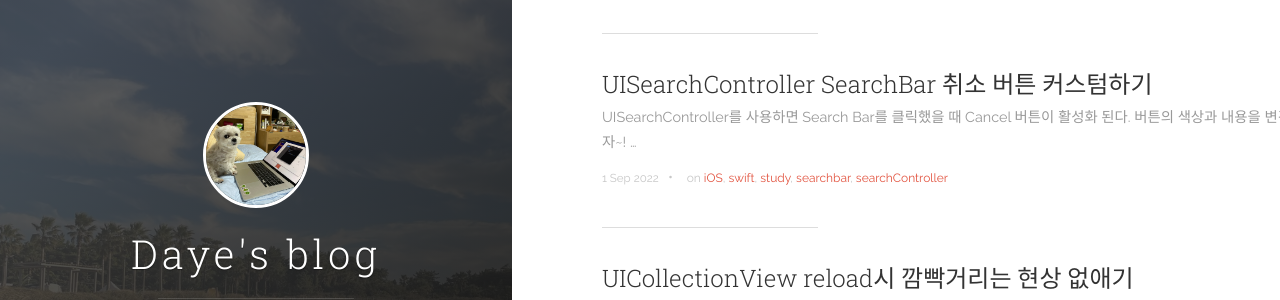
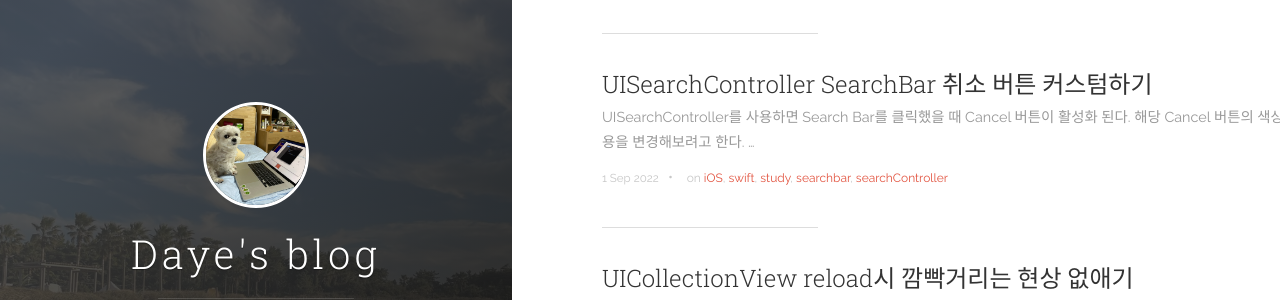
Before and after one commit to dy-yb/dy-yb.github.io, a Jekyll site: the page built from index.html, in a window 1280 px wide and 900 px high. Shown: the part 175-475 px from the top of the window. Built offline with Jekyll 4.4.1, drawn with Linux system fonts in a browser that asks for light colours; nearby versions of some CDN libraries; the list of posts is cut into pages by our own code.

Commit message:
Update 2022-09-01-SearchControllerCustomizing.md

```diff
--- a/_posts/2022-09-01-SearchControllerCustomizing.md
+++ b/_posts/2022-09-01-SearchControllerCustomizing.md
@@ -4,7 +4,8 @@ date: 2022-09-01 12:30:01 +09:00
 tags: iOS swift study searchbar searchController
 categories: [ iOS ]
 ---
-UISearchController를 사용하면 Search Bar를 클릭했을 때 Cancel 버튼이 활성화 된다. 버튼의 색상과 내용을 변경해보자~!
+UISearchController를 사용하면 Search Bar를 클릭했을 때 Cancel 버튼이 활성화 된다.
+해당 Cancel 버튼의 색상과 내용을 변경해보려고 한다.
 
 - Default ui
 
```
